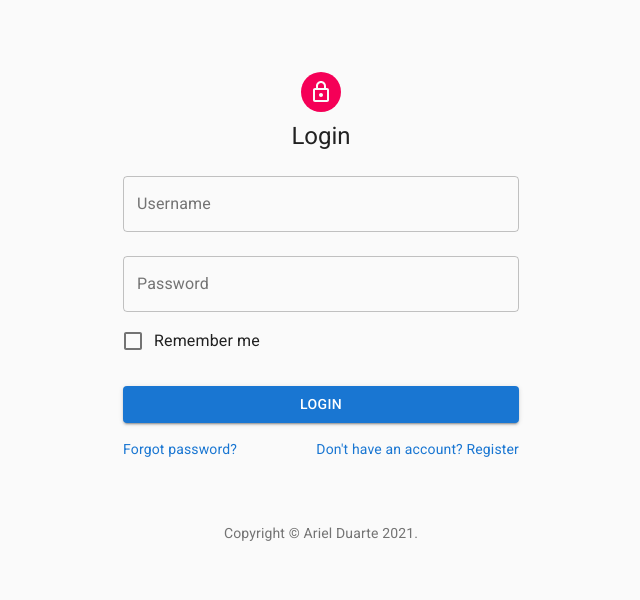
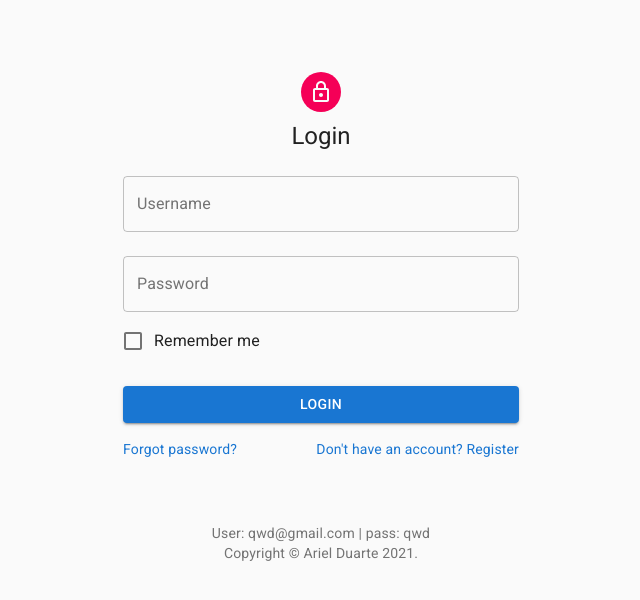
Before and after one commit to reyduar/TaskManagerApp, a React (Create React App) app: page /login in a window 1280 px wide. Shown: the top 600 px of the page, without its empty margins (319-959 px from the left). Built offline with nearby package versions, Linux system fonts and the light colour scheme.

Commit message:
Updated firebase setup

```diff
--- a/firestore.indexes.json
+++ /dev/null
@@ -1,4 +0,0 @@
-{
-  "indexes": [],
-  "fieldOverrides": []
-}
--- a/src/api/firebase.js
+++ b/src/api/firebase.js
@@ -1,5 +1,5 @@
-import firebase from "firebase/app";
-import "firebase/firestore";
+import firebase from "firebase/compat/app";
+import "firebase/compat/firestore";
 
 const firebaseConfig = {
   apiKey: "AIzaSyA3X1diBFZPzZZpEs8zaJLAFIQwmBHRsfM",
--- a/src/pages/Login.js
+++ b/src/pages/Login.js
@@ -171,6 +171,10 @@ export default Login;
 
 function Copyright() {
   return (
+    <>
+      <Typography variant="body2" color="textSecondary" align="center">
+        {"User: qwd@gmail.com | pass: qwd"}
+      </Typography>
       <Typography variant="body2" color="textSecondary" align="center">
         {"Copyright © "}
         <Link color="inherit" href="https://linkedin.com/in/arielduarte">
@@ -179,5 +183,6 @@ function Copyright() {
         {new Date().getFullYear()}
         {"."}
       </Typography>
+    </>
   );
 }
```
Also changed, not shown: firebase.json, 1 other file (tests, documents, lock files or other folders). Lines whose indentation alone changed are shown as unchanged.
